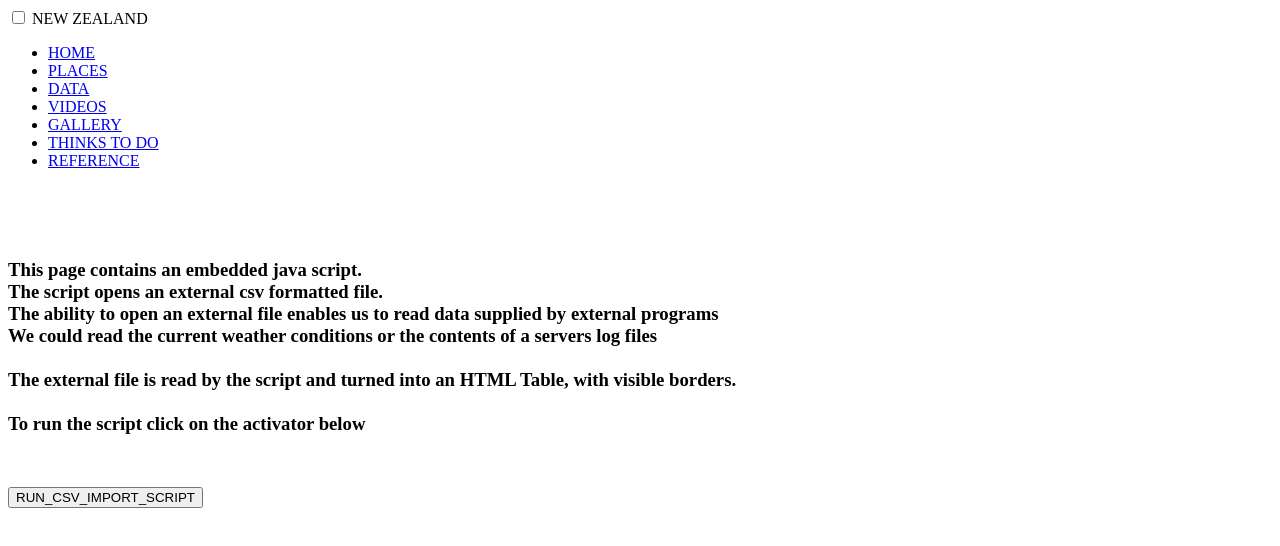
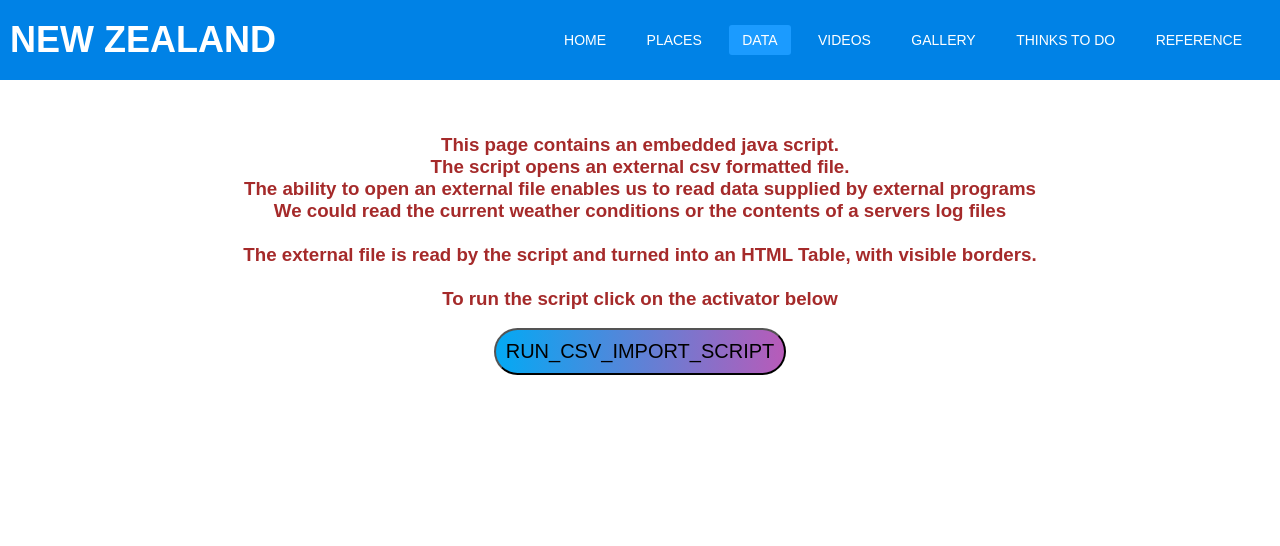
Before and after one commit to 30032339/NZ-Travel, a plain HTML site: page csv-button.html in a window 1280 px wide. Drawn offline with Linux system fonts and the light colour scheme; the site is published under a folder, as on GitHub Pages, so addresses that start at the root find nothing.

Commit message:
Update csv-button.html

```diff
--- a/csv-button.html
+++ b/csv-button.html
@@ -2,7 +2,7 @@
 <html lang="en">
     <head><title>DATA</title>
         <meta charset="utf-8">
-        <link rel="stylesheet" href="/css/style.css">
+        <link rel="stylesheet" href="./css/style.css">
     </head>
 <body>
         <nav>
@@ -37,11 +37,11 @@
 
         <p class="databutton_container"><button class="databtn" type="button" onclick="mytable()">RUN_CSV_IMPORT_SCRIPT</button></p>
 
-    <script src="/js/d3.v3.min.js"></script>
+    <script src="./js/d3.v3.min.js"></script>
 
     <script>
         function mytable() {
-            d3.text("/csv/data.csv", function(data) {
+            d3.text("./csv/data.csv", function(data) {
                 var parsedCSV = d3.csv.parseRows(data);
                 var container = d3.select("body")
                     .append("table")
```
